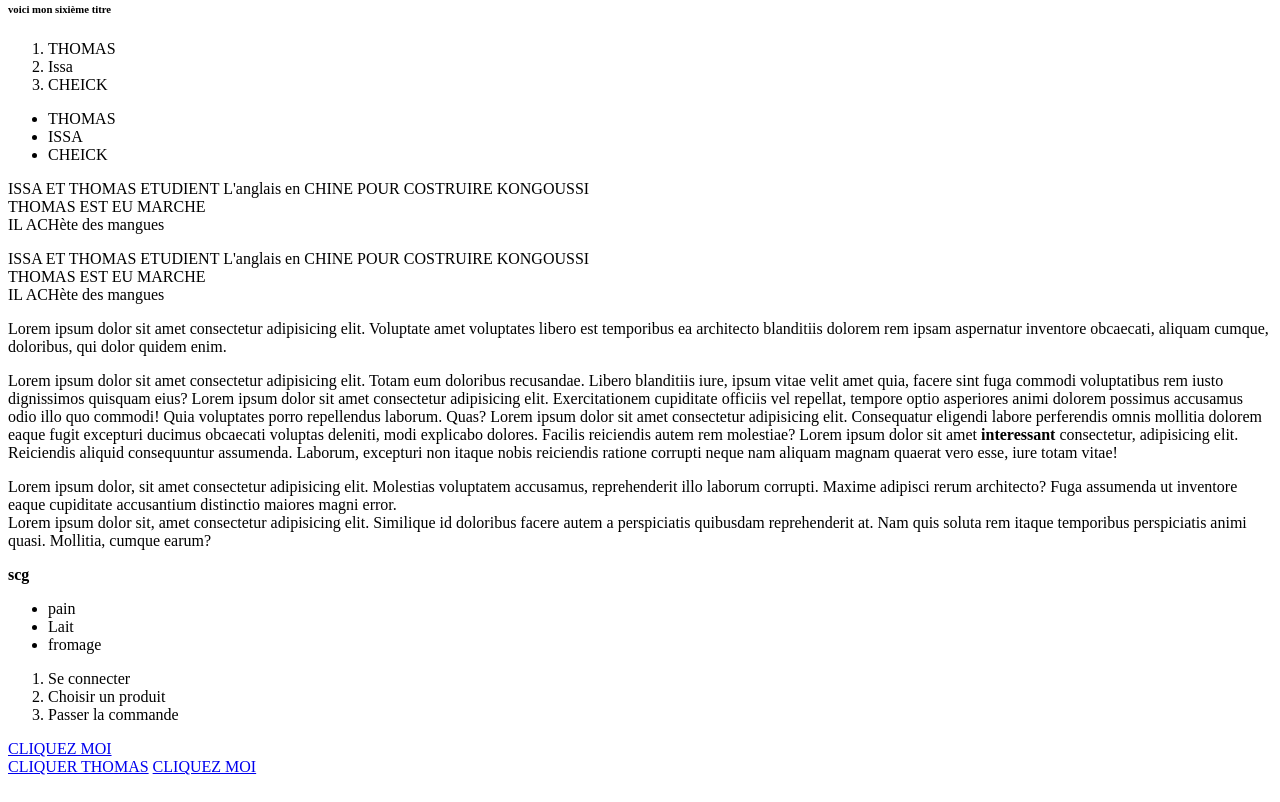
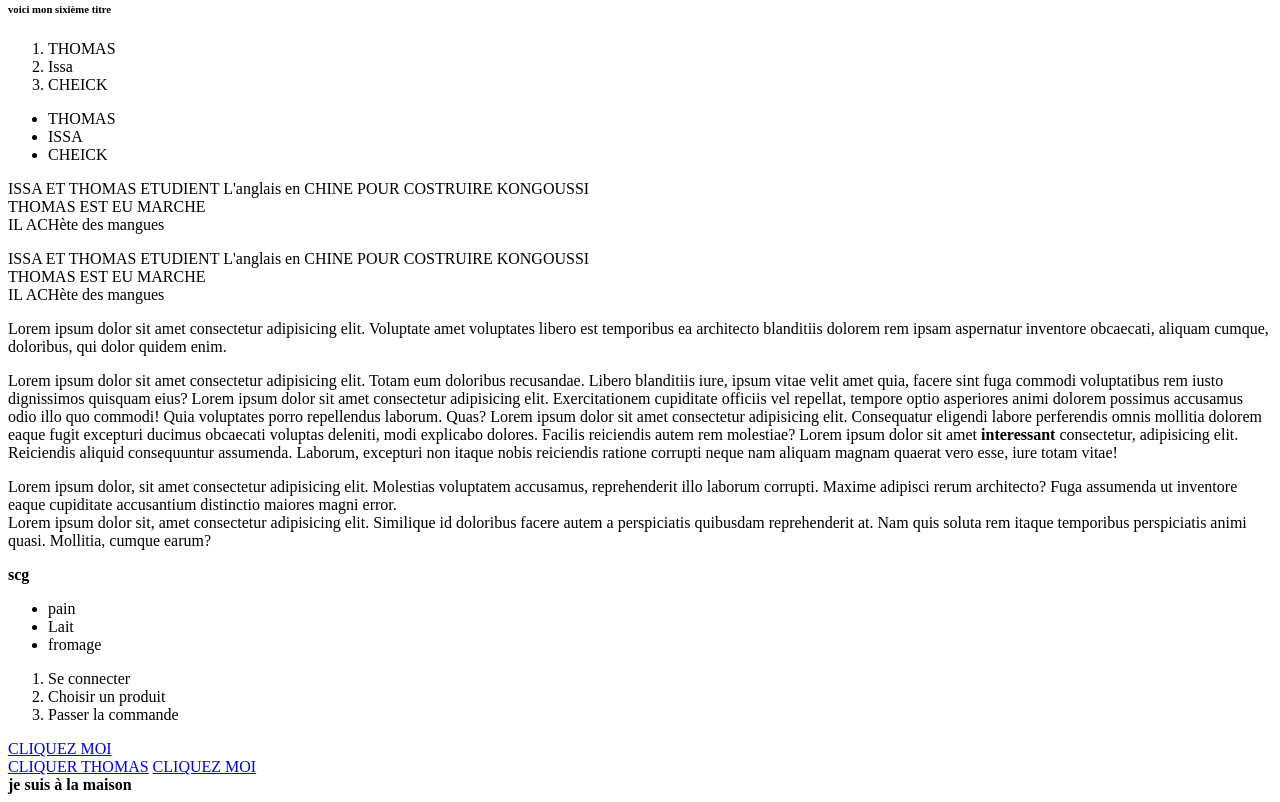
Before and after one commit to ouedraogorobert83-oss/site-web-, a plain HTML site: page index.html in a window 1280 px wide. Shown: the part 328-1130 px from the top of the page. Drawn offline with Linux system fonts and the light colour scheme.

Commit message:
retour à la ligne

```diff
--- a/index.html
+++ b/index.html
@@ -76,12 +76,12 @@ Lorem ipsum dolor sit amet consectetur adipisicing elit. Voluptate amet voluptat
 
 
 
-<a href="https://www.google.com"     target="_blank">CLIQUEZ MOI  </a>
+<a href="https://www.google.com"     target="_blank">CLIQUEZ MOI  </a><br>
 
 
 
 
-
+<strong>je suis à la maison </strong>
 
 
 
```
